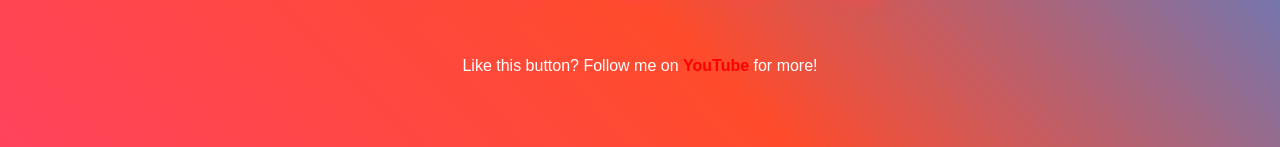
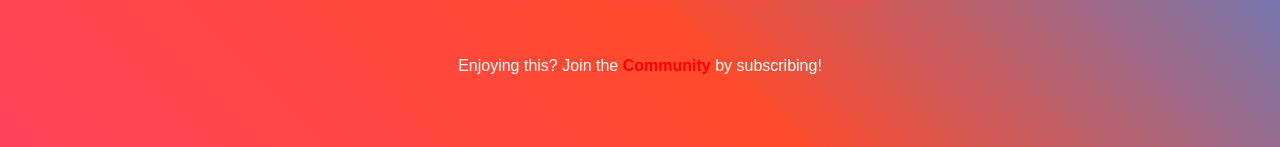
Before and after one commit to raaj157/Responsive_UI, a plain HTML site: page Social Link 1/index.html in a window 1280 px wide. Shown: the part 404-551 px from the top of the page. Drawn offline with nearby package versions, Linux system fonts and the light colour scheme.

Commit message:
Update index.html

```diff
--- a/Social Link 1/index.html
+++ b/Social Link 1/index.html
@@ -35,7 +35,7 @@
     </div>
 
     <div class="youtube-link">
-        Like this button? Follow me on <a href="https://youtube.com/@wisecrest157?si=6Mmz8cSg2PDQLFcx" target="_blank">YouTube</a> for more!
+        Enjoying this? Join the <a href="https://youtube.com/@wisecrest157?si=6Mmz8cSg2PDQLFcx" target="_blank">Community </a> by subscribing!
     </div>
 
   </body>
```
